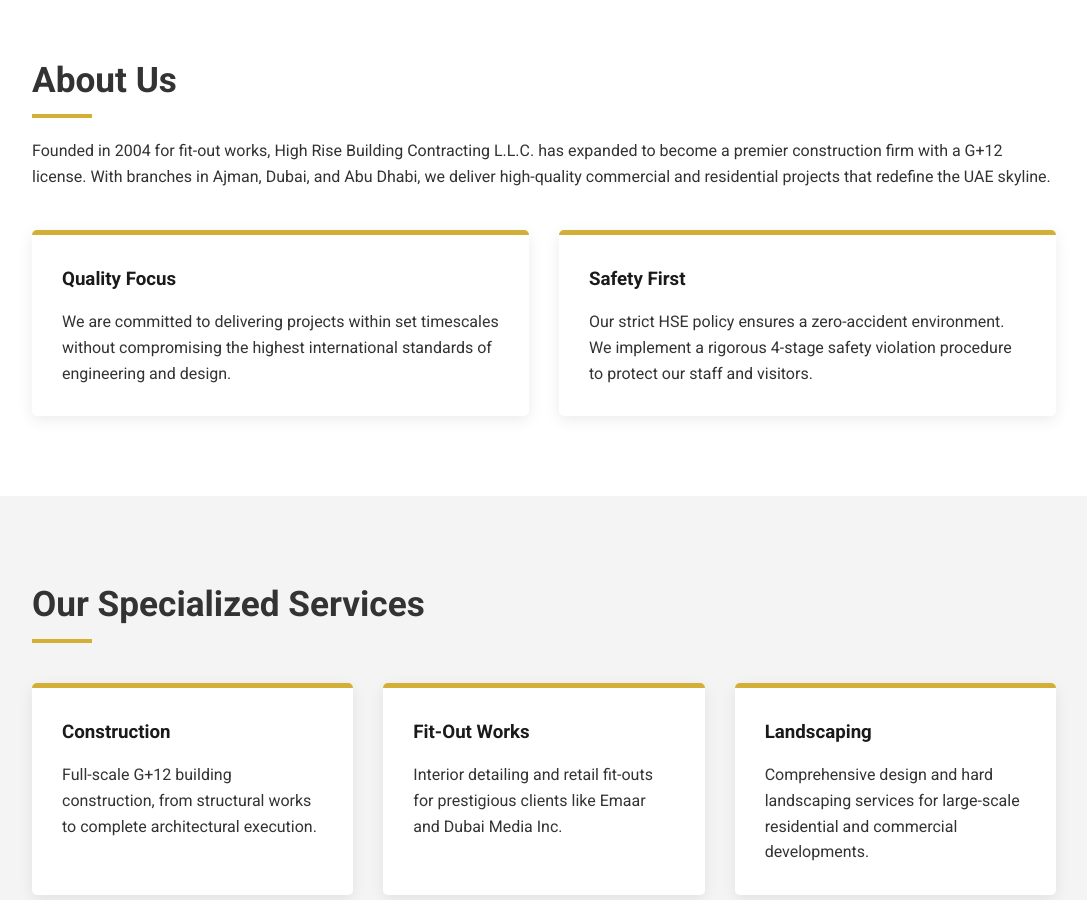
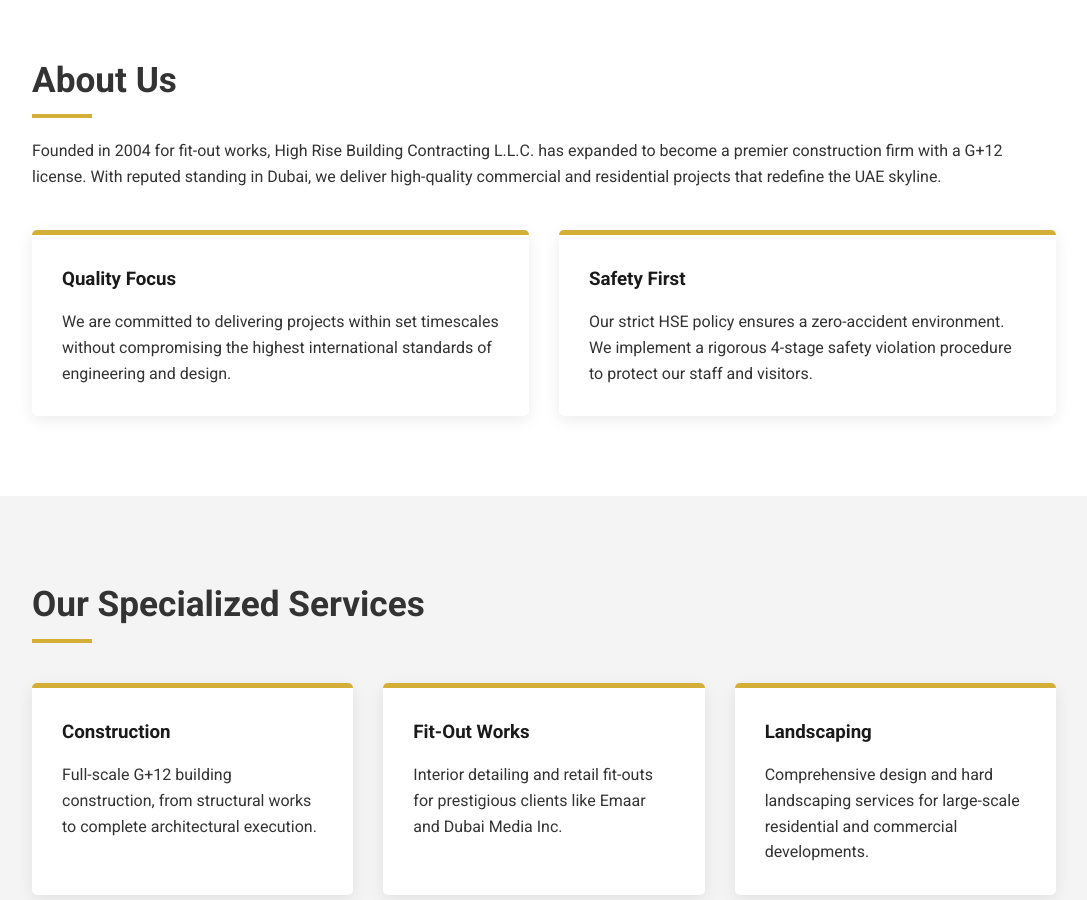
Before and after one commit to tonyhrbc/one, a plain HTML site: page index.html in a window 1280 px wide. Shown: the part 800-1700 px from the top of the page, without its empty margins (96-1183 px from the left). Drawn offline with Linux system fonts and the light colour scheme; grey boxes are pictures that could not be loaded.

Commit message:
Update index.html

```diff
--- a/index.html
+++ b/index.html
@@ -103,7 +103,7 @@
 
     <section id="about">
         <h2>About Us</h2>
-        <p>Founded in 2004 for fit-out works, High Rise Building Contracting L.L.C. has expanded to become a premier construction firm with a G+12 license. With branches in Ajman, Dubai, and Abu Dhabi, we deliver high-quality commercial and residential projects that redefine the UAE skyline.</p>
+        <p>Founded in 2004 for fit-out works, High Rise Building Contracting L.L.C. has expanded to become a premier construction firm with a G+12 license. With reputed standing in Dubai, we deliver high-quality commercial and residential projects that redefine the UAE skyline.</p>
         <div class="grid">
             <div class="card">
                 <h3>Quality Focus</h3>
```
